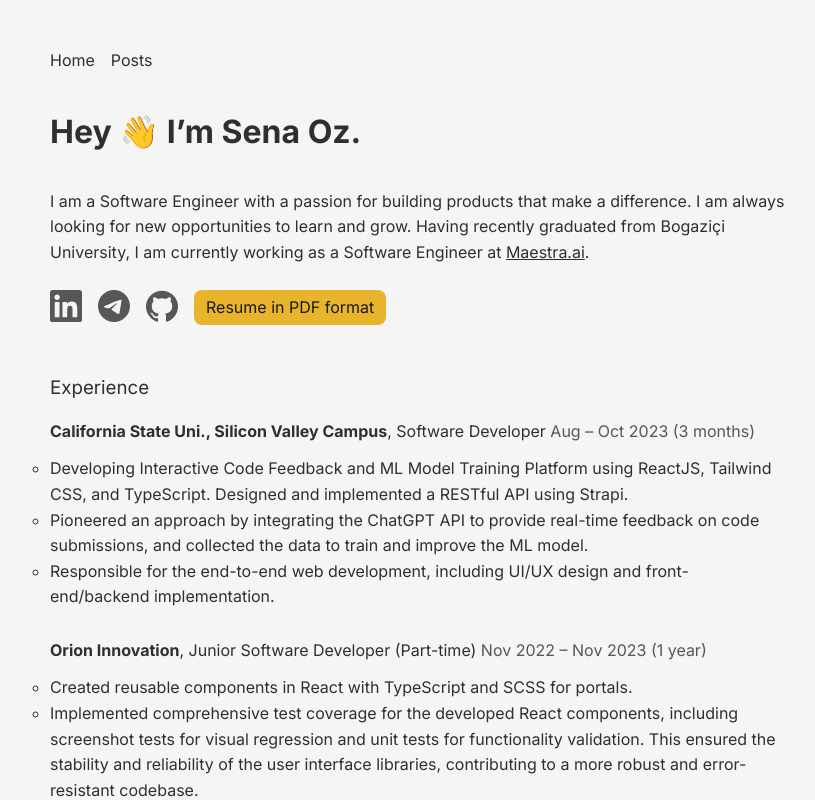
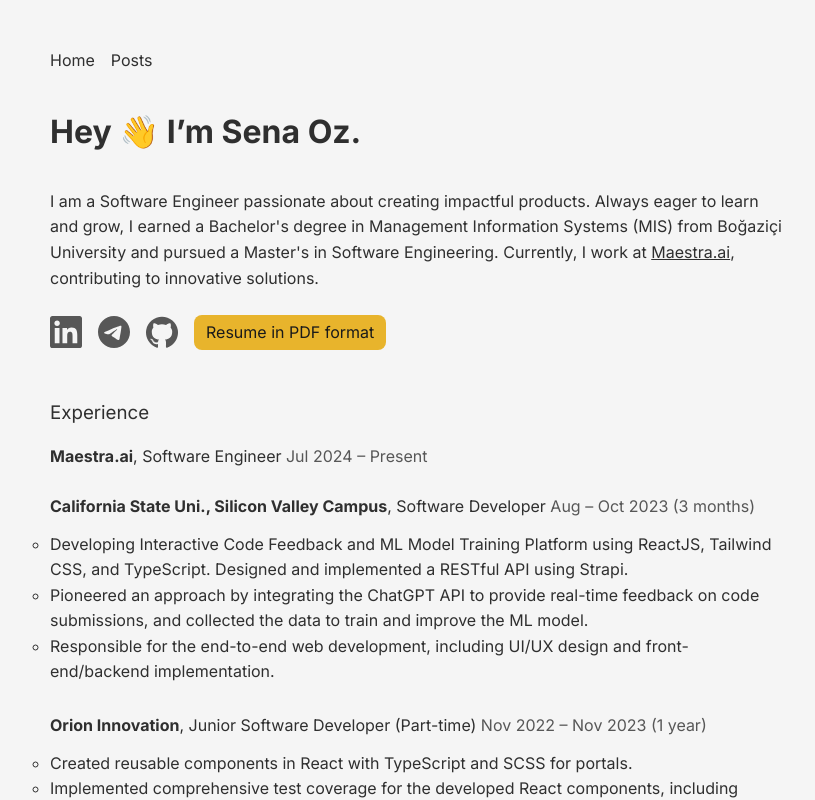
Before and after one commit to senaoz/senaoz.com, a Next.js app: page / in a window 1280 px wide. Shown: the top 800 px of the page, without its empty margins (222-1037 px from the left). Built offline with nearby package versions, Linux system fonts and the light colour scheme.

Commit message:
update bio

```diff
--- a/src/app/layout.tsx
+++ b/src/app/layout.tsx
@@ -10,7 +10,7 @@
 export const metadata: Metadata = {
   title: "Sena Oz",
   description:
-    "I am a Software Engineer with a passion for building products that make a difference. I am always looking for new opportunities to learn and grow. Having recently graduated from Bogaziçi University.",
+    "I am a Software Engineer passionate about creating impactful products. Always eager to learn and grow, I earned a Bachelor's degree in MIS from Bogaziçi University and pursued a Master's in Software Engineering.",
 };
 
 const pages: { href: string; label: string }[] = [
--- a/src/app/page.tsx
+++ b/src/app/page.tsx
@@ -9,14 +9,14 @@
     <>
       <h1 className="title">Hey 👋 I’m Sena Oz. </h1>
       <p>
-        I am a Software Engineer with a passion for building products that make
-        a difference. I am always looking for new opportunities to learn and
-        grow. Having recently graduated from Bogaziçi University, I am currently
-        working as a Software Engineer at{" "}
+        I am a Software Engineer passionate about creating impactful products.
+        Always eager to learn and grow, I earned a Bachelor's degree in
+        Management Information Systems (MIS) from Boğaziçi University and
+        pursued a Master's in Software Engineering. Currently, I work at{" "}
         <a href="https://maestra.ai" target="_blank">
           Maestra.ai
         </a>
-        .
+        , contributing to innovative solutions.
       </p>
 
       <div className="contact-icons">
--- a/src/resume.tsx
+++ b/src/resume.tsx
@@ -54,6 +54,11 @@
 ];
 
 export const experience = [
+  {
+    title: "Software Engineer",
+    firm: "Maestra.ai",
+    timePeriod: "Jul 2024 – Present",
+  },
   {
     title: "Software Developer",
     firm: "California State Uni., Silicon Valley Campus",
```
